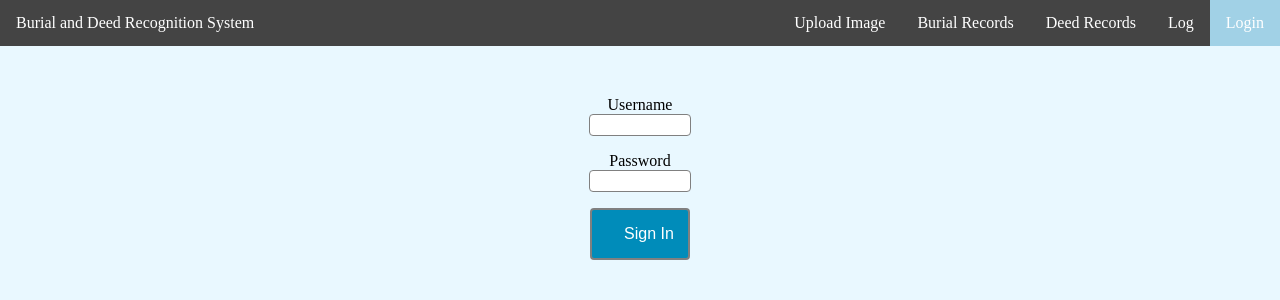
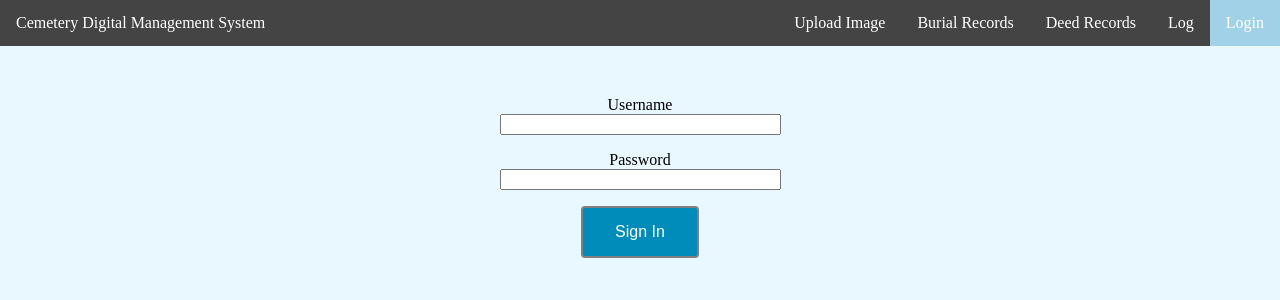
Before and after one commit to eai-6020-winter2020-final-team/burial-deed-ocr-system, a Flask app: page /login/ in a window 1280 px wide. Shown: the top 300 px of the page. Run offline with Flask 2, Linux system fonts and the light colour scheme; tables that the repository leaves empty hold one stand-in row (values such as "Sample post").

Commit message:
More adjustments

```diff
--- a/app/routes.py
+++ b/app/routes.py
@@ -30,6 +30,7 @@ def login():
 		login_user(user)
 		next_page = request.args.get('next')
 		if not next_page:
+			flash('Welcome to Cemetery Digital Management System')
 			next_page = url_for('home')
 		return redirect(next_page)
 	return render_template('login.html', title='Sign In', form=form)
--- a/static/main.css
+++ b/static/main.css
@@ -11,14 +11,6 @@ img {
 	max-width: 600px;
 }
 
-input{
-    outline-style: none ;
-    border: 1px solid gray;
-    border-radius: 4px;
-    padding: 2px 0;
-    width: 100px;
-    font-size: 14px;
-}
 
 table {
 	border: 1px solid grey;
@@ -188,6 +180,14 @@ body {
 	display: none;
 }
 
+.edit_input {
+    outline-style: none ;
+    border: 1px solid gray;
+    border-radius: 4px;
+    padding: 2px 0;
+    width: 80px;
+    font-size: 14px;
+}
 
 .animated {
 	animation-name: anim;
--- a/static/records.js
+++ b/static/records.js
@@ -63,7 +63,7 @@ function clickEdit(){
 	let editTds = btnTd.prevUntil('.filename_td');
 	for(let editTd of editTds){
 		let tdVal = $(editTd).text();
-		let tmpInput = $('<input>').attr('type', 'text').attr('preVal', tdVal).val(tdVal);
+		let tmpInput = $('<input>').attr('type', 'text').attr('preVal', tdVal).val(tdVal).addClass('edit_input');
 		$(editTd).html(tmpInput);
 	}
 	$(this).hide();
--- a/templates/base.html
+++ b/templates/base.html
@@ -1,16 +1,16 @@
 <!DOCTYPE html>
 <html>
 <head>
-	{% if title %}
-	<title>{{ title }} - Burial Deed Ocr System</title>
+	{% if navi %}
+	<title>{{ title }} - Cemetery Digital Management System</title>
 	{% else %}
-	<title>Welcome to Burial Deed Ocr System</title>
+	<title>Welcome to Cemetery Digital Management System</title>
 	{% endif %}
 	{% block head_content %}{% endblock %}
 </head>
 <body>
 <ul id="navigator">
-	<li><span id="navigator_span">Burial and Deed Recognition System</span></li>
+	<li><span id="navigator_span">Cemetery Digital Management System</span></li>
 
 	{% if current_user.is_anonymous %}
 	<li class="navigate_item selected_navi_item"><a href="{{ url_for('login') }}">Login</a></li>
@@ -44,7 +44,7 @@
 </ul>
 {% with messages = get_flashed_messages() %}
 {% if messages %}
-<ul style="list-style-type: none;">
+<ul class="flash_msg" style="list-style-type: none;">
 	{% for message in messages %}
 	<li>{{ message }}</li>
 	{% endfor %}
--- a/templates/home.html
+++ b/templates/home.html
@@ -4,6 +4,7 @@
 <script src="/static/jquery-3.4.1.min.js"></script>
 <script src="/static/home.js"></script>
 <link rel="stylesheet" type="text/css" href="/static/main.css">
+<style>.flash_msg {font-size: 20px;}</style>
 {% endblock %}
 
 {% block body_content %}
```
Also changed, not shown: static/home.js (+6 -1 lines).
